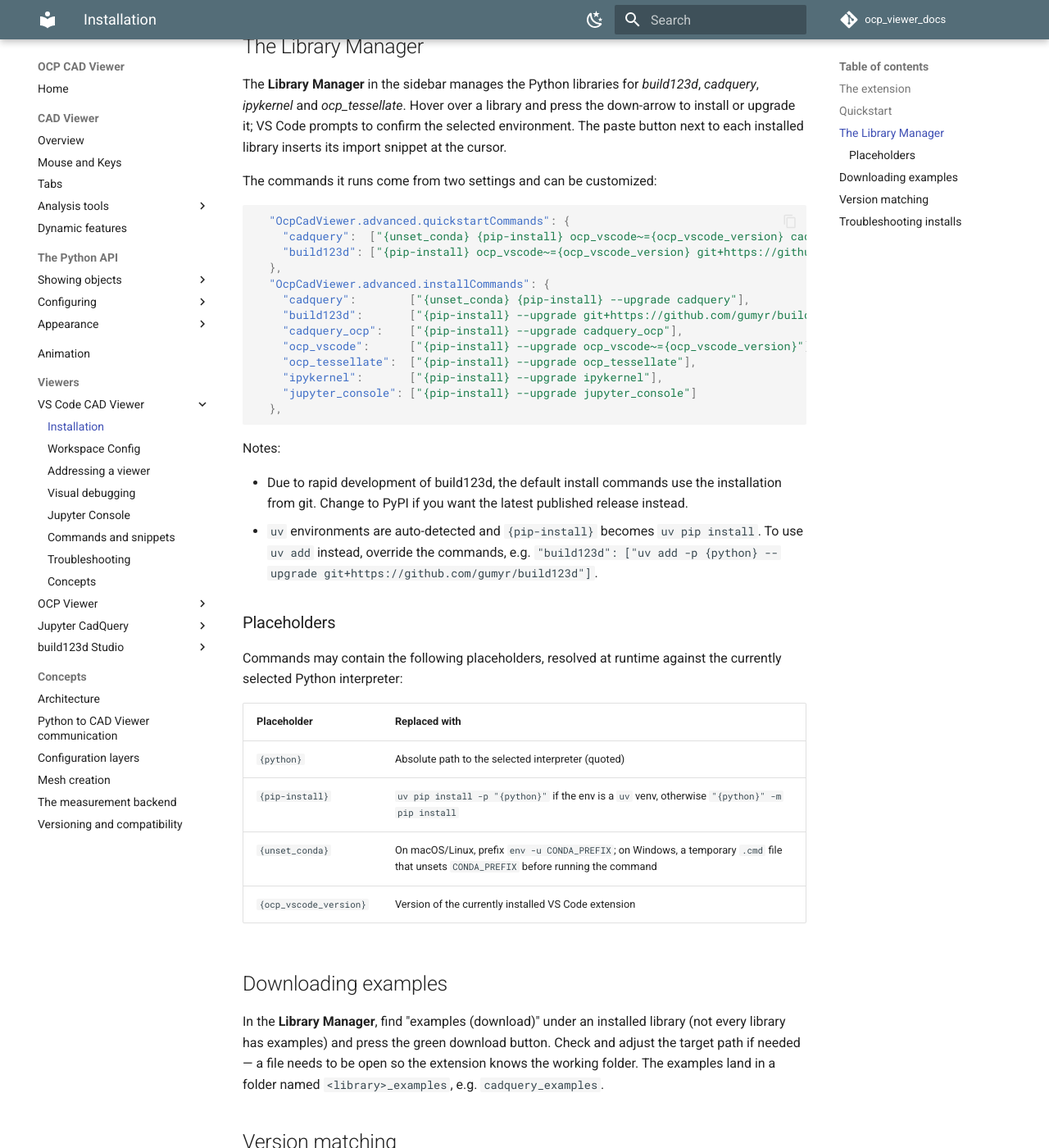
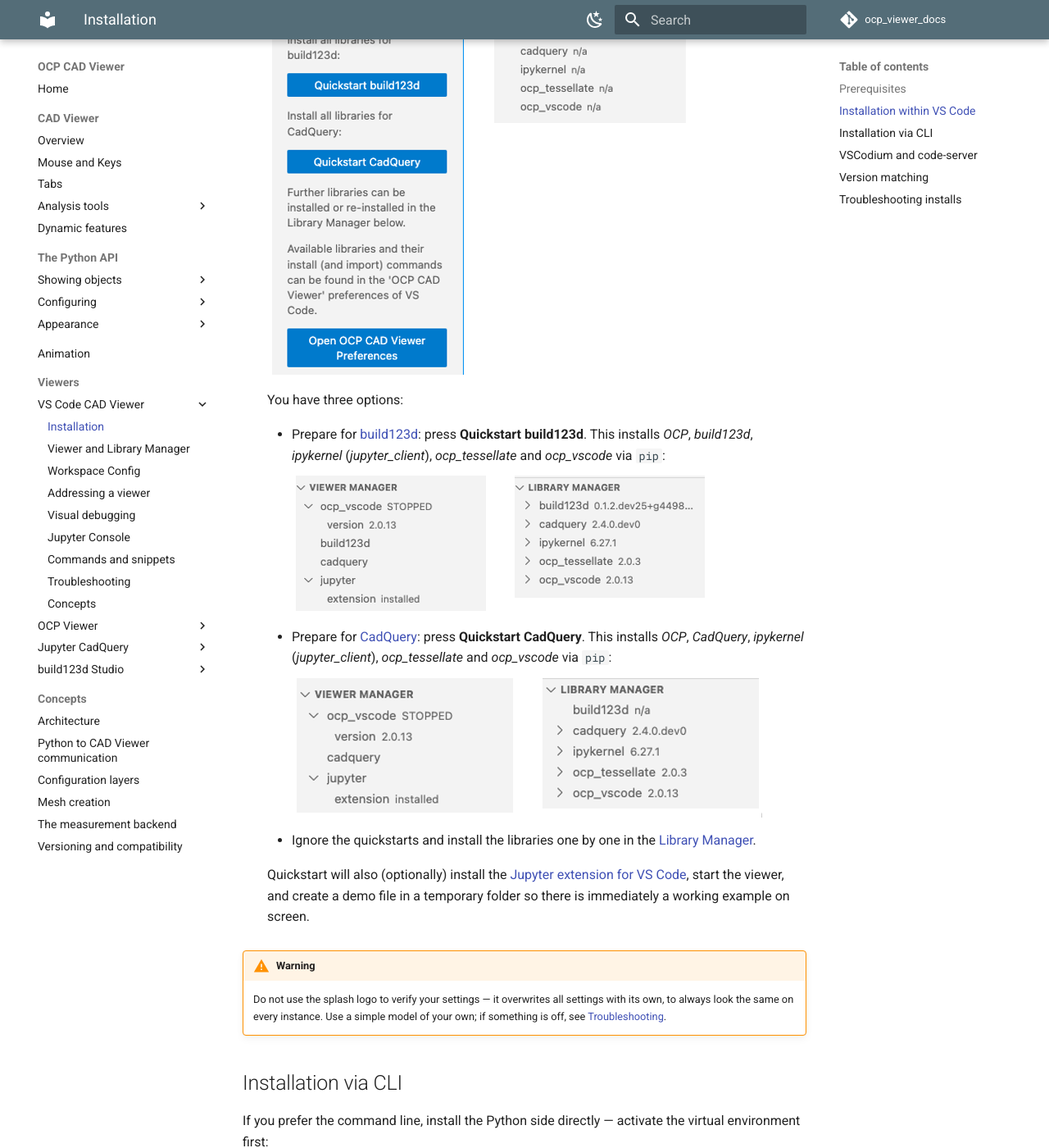
Before and after one commit to bernhard-42/ocp_viewer_docs, an MkDocs documentation site: the page built from docs/viewers/ocp_vscode/installation.md, in a window 1280 px wide and 1400 px high, scrolled down 761 px. Shown: the whole window at 82% size. Built offline with MkDocs 1.6.1 and Material for MkDocs 9.7.7, drawn with Linux system fonts in a browser that asks for light colours; comment, search, counter and statistics services are not loaded; some of the changed text lies outside the part shown.

Commit message:
Installation merged from the README; Viewer and Library Manager page
The VS Code installation page carries the README's full story -
prerequisites, marketplace and quickstarts with screenshots, CLI
install, VSCodium/code-server. The two sidebar panels get their own
page from the user's perspective: what the Viewer Manager shows and
where its gear hides, the Library Manager's hover actions, and the
install-command customization that moved here from Installation.

Co-Authored-By: Claude Fable 5 <noreply@anthropic.com>
Claude-Session: https://claude.ai/code/session_01LF1fFmbgpAbfhCyQzd7arB

````diff
--- a/docs/viewers/ocp_vscode/installation.md
+++ b/docs/viewers/ocp_vscode/installation.md
@@ -1,68 +1,79 @@
 # Installation
 
-The VS Code CAD Viewer is the extension **OCP CAD Viewer** plus the Python package **ocp_vscode**, installed at matching versions.
+The VS Code CAD Viewer is the extension **OCP CAD Viewer** plus the Python package **ocp_vscode**, installed at matching versions (major.minor — see [Versioning](../../concepts/versioning.md)).
 
-## The extension
+## Prerequisites
 
-Install "OCP CAD Viewer" from the [VS Code Marketplace](https://marketplace.visualstudio.com/items?itemName=bernhard-42.ocp-cad-viewer) (or via the Extensions view, `Ctrl-Shift-X` / `Cmd-Shift-X`). It adds the _OCP CAD Viewer_ icon to the activity bar, with the **Viewer Manager** and **Library Manager** panels.
+- Microsoft VS Code 1.85.0 or newer, with the [Python extension](https://marketplace.visualstudio.com/items?itemName=ms-python.python) installed
+- `python` and `pip` (or `uv pip` / `uv add`) available in the Python environment you will use for CAD development
 
-## Quickstart
+The extension depends on VS Code using the right Python interpreter (your mamba / conda / pyenv / poetry / … environment): start VS Code from the command line in that environment, or select the interpreter in VS Code first.
 
-The fastest way to a working setup are the **Quickstart build123d** and **Quickstart CadQuery** buttons in the sidebar. One click:
+## Installation within VS Code
 
-1. installs the chosen CAD library (`build123d` or `cadquery`) plus `ocp_vscode`, `ocp_tessellate` and `ipykernel` into the currently selected Python environment, using the commands from `OcpCadViewer.advanced.quickstartCommands`
-2. optionally installs the [Jupyter extension for VS Code](https://marketplace.visualstudio.com/items?itemName=ms-toolsai.jupyter)
-3. starts the viewer
-4. creates a demo file in a temporary folder, so there is immediately a working example on screen
+1. Open the VS Code Marketplace, search for and install _OCP CAD Viewer_. Afterwards the viewer is available in the VS Code sidebar:
 
-## The Library Manager
+    ![](../../assets/ocp_icon.png)
 
-The **Library Manager** in the sidebar manages the Python libraries for _build123d_, _cadquery_, _ipykernel_ and _ocp_tessellate_. Hover over a library and press the down-arrow to install or upgrade it; VS Code prompts to confirm the selected environment. The paste button next to each installed library inserts its import snippet at the cursor.
+2. Clicking it shows the OCP CAD Viewer UI with the [Viewer Manager and Library Manager](managers.md):
 
-The commands it runs come from two settings and can be customized:
+    ![](../../assets/init.png)
 
-```json
-  "OcpCadViewer.advanced.quickstartCommands": {
-    "cadquery":  ["{unset_conda} {pip-install} ocp_vscode~={ocp_vscode_version} cadquery"],
-    "build123d": ["{pip-install} ocp_vscode~={ocp_vscode_version} git+https://github.com/gumyr/build123d"]
-  },
-  "OcpCadViewer.advanced.installCommands": {
-    "cadquery":        ["{unset_conda} {pip-install} --upgrade cadquery"],
-    "build123d":       ["{pip-install} --upgrade git+https://github.com/gumyr/build123d"],
-    "cadquery_ocp":    ["{pip-install} --upgrade cadquery_ocp"],
-    "ocp_vscode":      ["{pip-install} --upgrade ocp_vscode~={ocp_vscode_version}"],
-    "ocp_tessellate":  ["{pip-install} --upgrade ocp_tessellate"],
-    "ipykernel":       ["{pip-install} --upgrade ipykernel"],
-    "jupyter_console": ["{pip-install} --upgrade jupyter_console"]
-  },
-```
+    You have three options:
+
+    - Prepare for [build123d](https://github.com/gumyr/build123d): press **Quickstart build123d**. This installs _OCP_, _build123d_, _ipykernel_ (_jupyter_client_), _ocp_tessellate_ and _ocp_vscode_ via `pip`:
+
+        ![](../../assets/build123d_installed.png)
+
+    - Prepare for [CadQuery](https://github.com/cadquery/cadquery): press **Quickstart CadQuery**. This installs _OCP_, _CadQuery_, _ipykernel_ (_jupyter_client_), _ocp_tessellate_ and _ocp_vscode_ via `pip`:
+
+        ![](../../assets/cadquery_installed.png)
+
+    - Ignore the quickstarts and install the libraries one by one in the [Library Manager](managers.md#the-library-manager).
+
+    Quickstart will also (optionally) install the [Jupyter extension for VS Code](https://marketplace.visualstudio.com/items?itemName=ms-toolsai.jupyter), start the viewer, and create a demo file in a temporary folder so there is immediately a working example on screen.
+
+!!! warning
+
+    Do not use the splash logo to verify your settings — it overwrites all settings with its own, to always look the same on every instance. Use a simple model of your own; if something is off, see [Troubleshooting](troubleshooting.md).
+
+## Installation via CLI
+
+If you prefer the command line, install the Python side directly — activate the virtual environment first:
+
+- `uv`-based environments:
+
+    ```bash
+    source .venv/bin/activate
+    uv add ocp-vscode
+    ```
+
+- other environments:
+
+    ```bash
+    source .venv/bin/activate                     # venv
+    conda / mamba / micromamba activate <env>     # conda-like
+    pip install ocp-vscode
+    ```
 
 Notes:
 
-- Due to rapid development of build123d, the default install commands use the installation from git. Change to PyPI if you want the latest published release instead.
-- `uv` environments are auto-detected and `{pip-install}` becomes `uv pip install`. To use `uv add` instead, override the commands, e.g. `"build123d": ["uv add -p {python} --upgrade git+https://github.com/gumyr/build123d"]`.
+- `ocp-vscode` is published [on PyPI only](https://pypi.org/project/ocp-vscode/), so conda, mamba or micromamba environments need `pip` or `uv pip`.
+- For Studio mode with MaterialX support, see [Materials and Studio](../../pbr_studio.md#material-setup).
 
-### Placeholders
+## VSCodium and code-server
 
-Commands may contain the following placeholders, resolved at runtime against the currently selected Python interpreter:
+The extension is not on the [OpenVSX marketplace](https://open-vsx.org/), so VSCodium and [code-server](https://github.com/coder/code-server) need a manual install:
 
-| Placeholder | Replaced with |
-| ----------- | ------------- |
-| `{python}` | Absolute path to the selected interpreter (quoted) |
-| `{pip-install}` | `uv pip install -p "{python}"` if the env is a `uv` venv, otherwise `"{python}" -m pip install` |
-| `{unset_conda}` | On macOS/Linux, prefix `env -u CONDA_PREFIX`; on Windows, a temporary `.cmd` file that unsets `CONDA_PREFIX` before running the command |
-| `{ocp_vscode_version}` | Version of the currently installed VS Code extension |
-
-## Downloading examples
-
-In the **Library Manager**, find "examples (download)" under an installed library (not every library has examples) and press the green download button. Check and adjust the target path if needed — a file needs to be open so the extension knows the working folder. The examples land in a folder named `<library>_examples`, e.g. `cadquery_examples`.
+1. Go to the [releases page](https://github.com/bernhard-42/vscode-ocp-cad-viewer/releases) and download the latest `ocp-cad-viewer-<version>.vsix`.
+2. VSCodium: install the `.vsix` via "Install from VSIX". code-server: run `code-server --install-extension ocp-cad-viewer-<version>.vsix` on the server.
 
 ## Version matching
 
-Extension and Python package must have the same version; the viewer UI and the Output panel report a mismatch:
+Extension and Python package must agree on major.minor; the viewer UI and the Output panel report the check:
 
 ```text
-extension.check_upgrade: ocp_vscode library version 2.8.6 matches extension version 2.8.6
+extension.check_upgrade: ocp_vscode library version 2.9.0 is compatible with extension version 2.9.0
 ```
 
 The command "Install `ocp_vscode` library" (also offered automatically) installs the Python side at the version the extension expects.
@@ -70,5 +81,5 @@ The command "Install `ocp_vscode` library" (also offered automatically) installs
 ## Troubleshooting installs
 
 - If the install message reports a missing `pip` or `uv pip`, confirm the selected Python interpreter actually has one of them available.
-- For conda/mamba/micromamba environments, `pip` (or `uv pip`) must be used — `ocp_vscode` is only published on PyPI, not on conda channels. The default commands handle this via `{unset_conda}`.
+- For conda/mamba/micromamba environments, `pip` (or `uv pip`) must be used — the default commands handle this via the `{unset_conda}` placeholder (see [Library Manager](managers.md#customizing-the-install-commands)).
 - If `python` cannot be found at all, restart VS Code after activating your virtual environment in the terminal, or pick the interpreter via the Python extension's "Select Interpreter" command.
--- a/mkdocs.yml
+++ b/mkdocs.yml
@@ -83,6 +83,7 @@ nav:
   - Viewers:
       - VS Code CAD Viewer:
           - Installation: viewers/ocp_vscode/installation.md
+          - Viewer and Library Manager: viewers/ocp_vscode/managers.md
           - Workspace Config: viewers/ocp_vscode/workspace_config.md
           - Addressing a viewer: viewers/ocp_vscode/addressing.md
           - Visual debugging: viewers/ocp_vscode/visual_debugging.md
````
Also changed, not shown: docs/index.md (+1 -1 lines), docs/viewers/ocp_vscode/jupyter_console.md (+1 -1 lines), docs/viewers/ocp_vscode/managers.md (added, +63 -0 lines), docs/assets/build123d_installed.png (added), docs/assets/cadquery_installed.png (added), docs/assets/init.png (added), docs/assets/ocp_icon.png (added).
